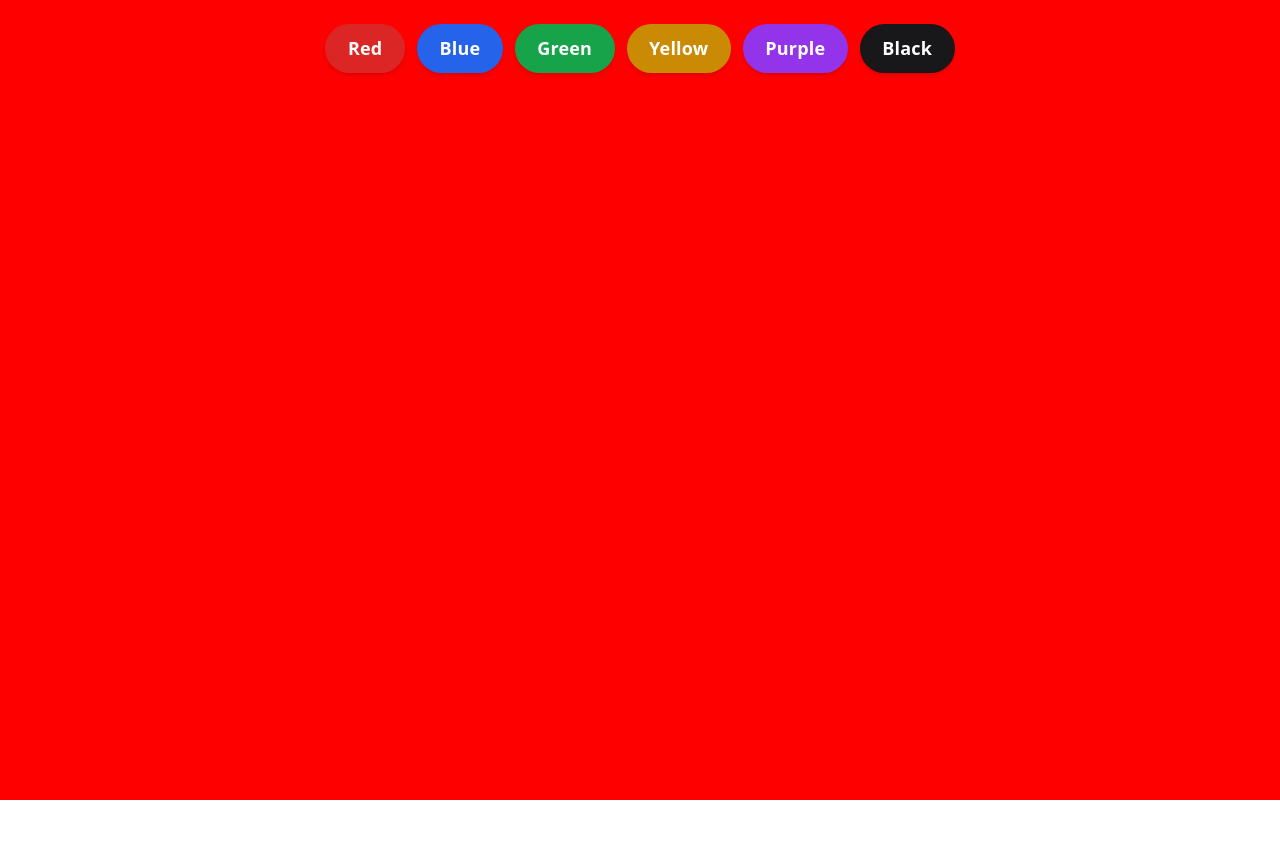
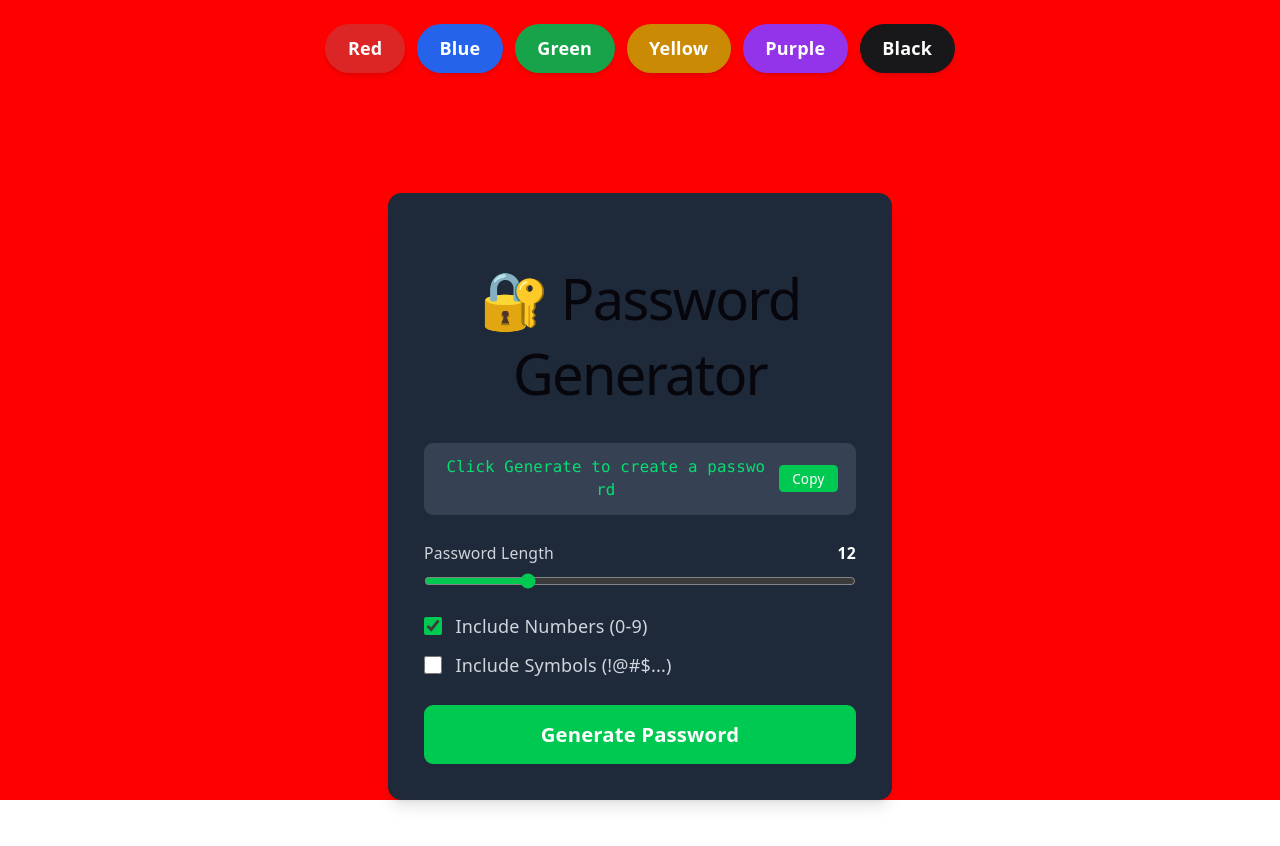
Before and after one commit to Dhakal29/ReactBasicPractice, a React (Vite) app: page / in a window 1280 px wide. Shown: the top 846 px of the page. Before the commit the page ends 800 px from the top, so only its background shows below. Built offline with nearby package versions, Linux system fonts and the light colour scheme.

Commit message:
password generator part added inside color bg changer

```diff
--- a/src/components/PasswordGenerator.jsx
+++ b/src/components/PasswordGenerator.jsx
@@ -1,11 +1,99 @@
+import { useState, useCallback } from 'react'
 
 function PasswordGenerator() {
-    return (
-    <div className="min-h-screen bg-gray-900 flex items-center justify-center">
-        <div className="bg-gray-800 p-8 rounded-xl shadow-lg w-full max-w-md">
-        <h1 className="text-white text-2xl font-bold mb-4">Password Generator</h1>
-        {/* your content */}
+  const [password, setPassword] = useState('')
+  const [length, setLength] = useState(12)
+  const [includeNumbers, setIncludeNumbers] = useState(true)
+  const [includeSymbols, setIncludeSymbols] = useState(false)
+  const [copied, setCopied] = useState(false)
+
+  const generatePassword = useCallback(() => {
+    let chars = 'ABCDEFGHIJKLMNOPQRSTUVWXYZabcdefghijklmnopqrstuvwxyz'
+    if (includeNumbers) chars += '0123456789'
+    if (includeSymbols) chars += '!@#$%^&*()_+-=[]{}|;:,.<>?'
+
+    let result = ''
+    for (let i = 0; i < length; i++) {
+      result += chars.charAt(Math.floor(Math.random() * chars.length))
+    }
+    setPassword(result)
+    setCopied(false)
+  }, [length, includeNumbers, includeSymbols])
+
+  const copyToClipboard = () => {
+    if (!password) return
+    navigator.clipboard.writeText(password)
+    setCopied(true)
+    setTimeout(() => setCopied(false), 2000)
+  }
+
+  return (
+    // <div className="min-h-screen bg-gray-900 flex items-center justify-center p-4">
+      <div className="min-h-screen flex items-center justify-center p-4">
+      <div className="bg-gray-800 p-8 rounded-xl shadow-lg w-full max-w-md">
+        <h1 className="text-white text-2xl font-bold mb-6 text-center">🔐 Password Generator</h1>
+
+        {/* Password Display */}
+        <div className="flex items-center bg-gray-700 rounded-lg px-4 py-3 mb-6 gap-2">
+          <span className="text-green-400 font-mono text-sm flex-1 break-all">
+            {password || 'Click Generate to create a password'}
+          </span>
+          <button
+            onClick={copyToClipboard}
+            className="text-xs bg-green-500 hover:bg-green-600 text-white px-3 py-1 rounded transition"
+          >
+            {copied ? '✅ Copied!' : 'Copy'}
+          </button>
         </div>
+
+        {/* Length Slider */}
+        <div className="mb-4">
+          <label className="text-gray-300 text-sm flex justify-between mb-1">
+            <span>Password Length</span>
+            <span className="text-white font-bold">{length}</span>
+          </label>
+          <input
+            type="range"
+            min="6"
+            max="32"
+            value={length}
+            onChange={e => setLength(Number(e.target.value))}
+            className="w-full accent-green-500"
+          />
+        </div>
+
+        {/* Checkboxes */}
+        <div className="mb-6 space-y-3">
+          <label className="flex items-center gap-3 text-gray-300 cursor-pointer">
+            <input
+              type="checkbox"
+              checked={includeNumbers}
+              onChange={e => setIncludeNumbers(e.target.checked)}
+              className="w-4 h-4 accent-green-500"
+            />
+            Include Numbers (0-9)
+          </label>
+          <label className="flex items-center gap-3 text-gray-300 cursor-pointer">
+            <input
+              type="checkbox"
+              checked={includeSymbols}
+              onChange={e => setIncludeSymbols(e.target.checked)}
+              className="w-4 h-4 accent-green-500"
+            />
+            Include Symbols (!@#$...)
+          </label>
+        </div>
+
+        {/* Generate Button */}
+        <button
+          onClick={generatePassword}
+          className="w-full bg-green-500 hover:bg-green-600 text-white font-bold py-3 rounded-lg transition text-lg"
+        >
+          Generate Password
+        </button>
+      </div>
     </div>
-    )
+  )
 }
+
+export default PasswordGenerator
--- a/src/index.css
+++ b/src/index.css
@@ -1,6 +1,8 @@
 @import "tailwindcss";
-@tailwind components;
-@tailwind utilities;
+ @theme {
+      --color-primary: #aa3bff;
+      --font-sans: 'Inter', sans-serif;
+    }
 :root {
   --text: #6b6375;
   --text-h: #08060d;
--- a/src/main.jsx
+++ b/src/main.jsx
@@ -67,19 +67,16 @@ function ColorChangerApp() {
         <Button text="Purple" bgColor="#9333ea" onClick={() => setColor('#9333ea')} />
         <Button text="Black" bgColor="#18181b" onClick={() => setColor('#18181b')} />
       </div>
+
+      {/* Password Generator below the color changer */}
+      <div style={{ position: 'relative', zIndex: 10 }}>
+        <PasswordGenerator />
+      </div>
     </>
   );
 }
-
 createRoot(document.getElementById('root')).render(
   <StrictMode>
-    {/* Active: Background Color Changer */}
     <ColorChangerApp />
-
-    {/* Other components you can uncomment to test: */}
-    {/* <MyApp /> */}
-    {/* <App /> */}
-    {/* {anotherContainer} */}
-    {/* {reactElement} */}
   </StrictMode>,
 )
```
